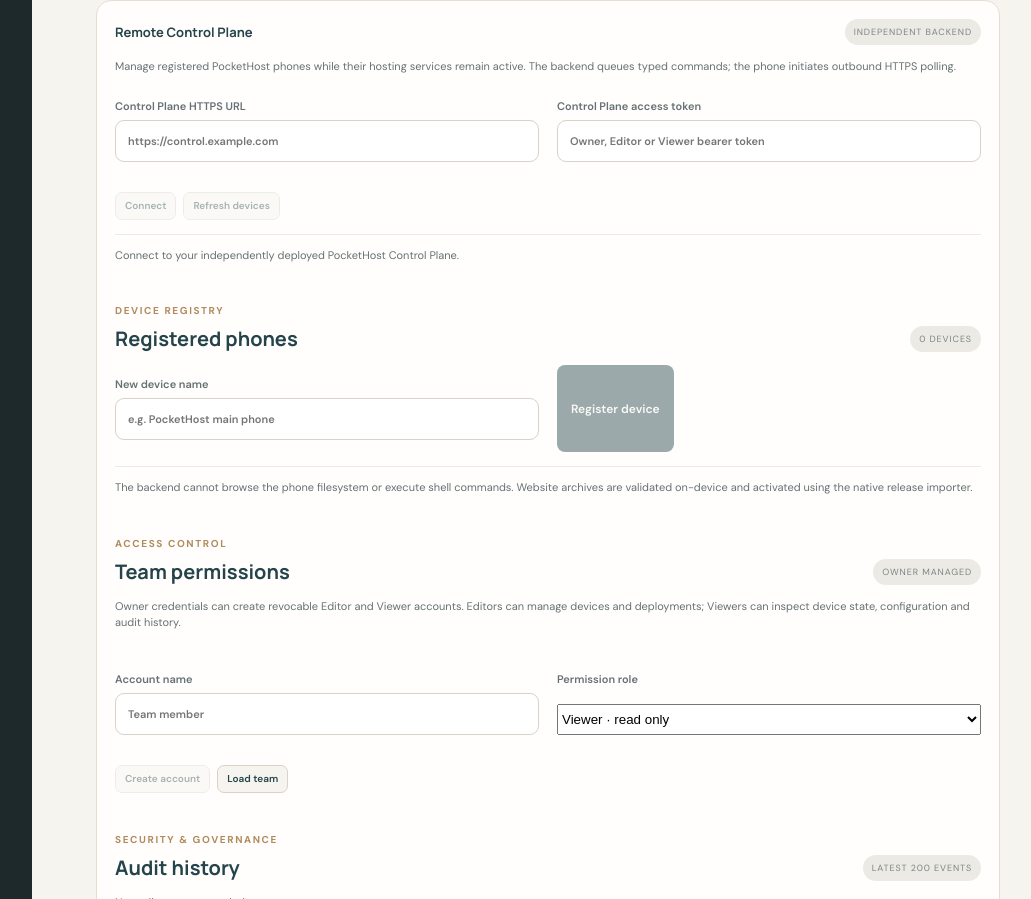
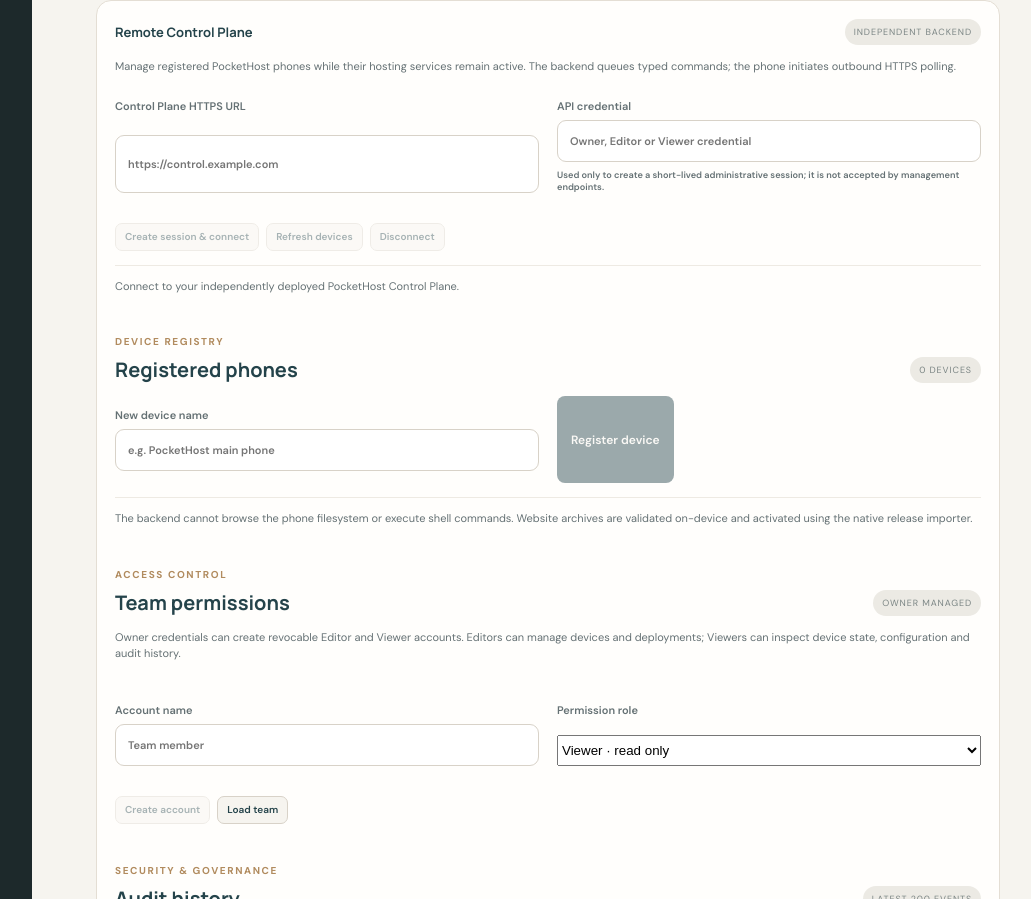
Before and after one commit to AssayFlux/PocketHost, a React (Vite) app in the folder web-console/: page / in a window 1280 px wide. Shown: the part 2533-3432 px from the top of the page, without its empty margins (216-1247 px from the left). Built offline with nearby package versions, Linux system fonts and the light colour scheme.

Commit message:
Exchange long-lived control credentials for short-lived sessions

```diff
--- a/web-console/src/ui/RemoteControlPlane.tsx
+++ b/web-console/src/ui/RemoteControlPlane.tsx
@@ -20,6 +20,7 @@ const initialPayloads: Record<string, string> = {
 export function RemoteControlPlane() {
   const [endpoint, setEndpoint] = useState(() => localStorage.getItem("pockethost_control_endpoint") || "");
   const [adminToken, setAdminToken] = useState(() => sessionStorage.getItem("pockethost_control_admin") || "");
+  const [sessionToken, setSessionToken] = useState("");
   const [deviceName, setDeviceName] = useState("");
   const [devices, setDevices] = useState<Device[]>([]);
   const [auditEntries, setAuditEntries] = useState<AuditEntry[]>([]);
@@ -37,12 +38,13 @@ export function RemoteControlPlane() {
   const [busy, setBusy] = useState(false);
   const [archive, setArchive] = useState<File | null>(null);
 
-  async function request<T>(path: string, init: RequestInit = {}): Promise<T> {
+  async function request<T>(path: string, init: RequestInit = {}, bearerToken = sessionToken): Promise<T> {
+    if (!bearerToken) throw new Error("Create an administrative session before using the Control Plane.");
     const response = await fetch(endpoint.replace(/\/$/, "") + path, {
       ...init,
       headers: {
         "Content-Type": "application/json",
-        Authorization: `Bearer ${adminToken}`,
+        Authorization: `Bearer ${bearerToken}`,
         ...init.headers,
       },
       cache: "no-store",
@@ -61,15 +63,39 @@ export function RemoteControlPlane() {
     setBusy(true);
     try {
       if (!endpoint.startsWith("https://")) throw new Error("Use an HTTPS Control Plane URL.");
+      const sessionResponse = await fetch(endpoint.replace(/\/$/, "") + "/v1/admin/session", {
+        method: "POST",
+        headers: { Authorization: `Bearer ${adminToken}` },
+        cache: "no-store",
+      });
+      const sessionBody = await sessionResponse.json() as { accessToken?: string; error?: string };
+      if (!sessionResponse.ok || !sessionBody.accessToken) {
+        throw new Error(sessionBody.error || `Control Plane session exchange failed (HTTP ${sessionResponse.status}).`);
+      }
+      const nextSession = sessionBody.accessToken;
+      setSessionToken(nextSession);
       localStorage.setItem("pockethost_control_endpoint", endpoint);
       sessionStorage.setItem("pockethost_control_admin", adminToken);
-      const next = await request<Device[]>("/v1/admin/devices");
+      const next = await request<Device[]>("/v1/admin/devices", {}, nextSession);
       setDevices(next);
-      setAuditEntries(await request<AuditEntry[]>("/v1/admin/audit"));
-      setMessage(`Connected. ${next.length} registered device(s).`);
+      setAuditEntries(await request<AuditEntry[]>("/v1/admin/audit", {}, nextSession));
+      setMessage(`Connected with a 12-hour administrative session. ${next.length} registered device(s).`);
     } catch (error) {
       setMessage(error instanceof Error ? error.message : "Could not connect to the Control Plane.");
     } finally { setBusy(false); }
+  }
+
+  async function disconnect() {
+    setBusy(true);
+    try {
+      await request<void>("/v1/admin/session", { method: "DELETE" });
+      setSessionToken("");
+      setDevices([]);
+      setUsers([]);
+      setSelected("");
+      setMessage("Administrative session revoked.");
+    } catch (error) { setMessage(error instanceof Error ? error.message : "Could not revoke the session."); }
+    finally { setBusy(false); }
   }
 
   async function refreshDevices() {
@@ -201,18 +227,19 @@ export function RemoteControlPlane() {
     <div className="panel-heading"><h3>Remote Control Plane</h3><span className="muted-tag">INDEPENDENT BACKEND</span></div>
     <p>Manage registered PocketHost phones while their hosting services remain active. The backend queues typed commands; the phone initiates outbound HTTPS polling.</p>
     <div className="resource-panel">
-      <label>Control Plane HTTPS URL<input value={endpoint} onChange={event => setEndpoint(event.target.value)} placeholder="https://control.example.com" /></label>
-      <label>Control Plane access token<input type="password" value={adminToken} onChange={event => setAdminToken(event.target.value)} placeholder="Owner, Editor or Viewer bearer token" /></label>
+      <label>Control Plane HTTPS URL<input value={endpoint} onChange={event => { setEndpoint(event.target.value); setSessionToken(""); }} placeholder="https://control.example.com" /></label>
+      <label>API credential<input type="password" value={adminToken} onChange={event => { setAdminToken(event.target.value); setSessionToken(""); }} placeholder="Owner, Editor or Viewer credential" /><small>Used only to create a short-lived administrative session; it is not accepted by management endpoints.</small></label>
       <div className="site-actions">
-        <button disabled={busy || !endpoint.startsWith("https://") || adminToken.length < 32} onClick={connect}>Connect</button>
-        <button disabled={busy || !adminToken} onClick={refreshDevices}>Refresh devices</button>
+        <button disabled={busy || !endpoint.startsWith("https://") || adminToken.length < 32} onClick={connect}>Create session &amp; connect</button>
+        <button disabled={busy || !sessionToken} onClick={refreshDevices}>Refresh devices</button>
+        <button disabled={busy || !sessionToken} onClick={disconnect}>Disconnect</button>
       </div>
     </div>
     <p className="scope-note">{message}</p>
     <div className="section-heading"><div><span className="eyebrow">DEVICE REGISTRY</span><h2>Registered phones</h2></div><span className="muted-tag">{devices.length} DEVICES</span></div>
     <div className="resource-panel">
       <label>New device name<input value={deviceName} onChange={event => setDeviceName(event.target.value)} placeholder="e.g. PocketHost main phone" /></label>
-      <button disabled={busy || !adminToken || !deviceName.trim()} onClick={registerDevice}>Register device</button>
+      <button disabled={busy || !sessionToken || !deviceName.trim()} onClick={registerDevice}>Register device</button>
       {issuedToken && <div className="notice"><div><strong>One-time device token</strong><p>Copy this token into Advanced Mode on the target phone. It will not be shown again.</p><code>{issuedToken}</code><button onClick={() => void navigator.clipboard.writeText(issuedToken)}>Copy token</button></div></div>}
     </div>
     {devices.map(device => <div className="status-line" key={device.id}>
```
